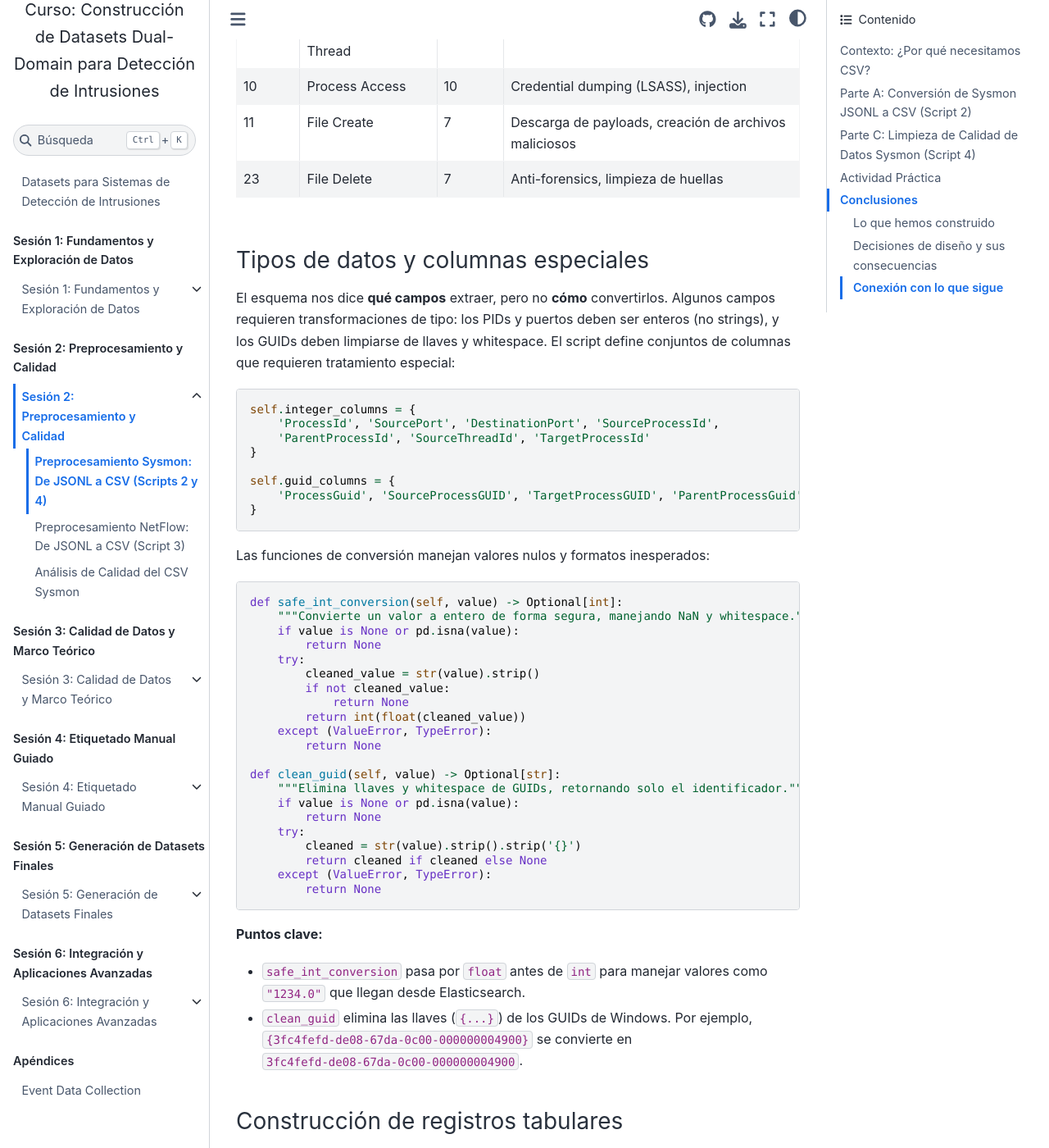
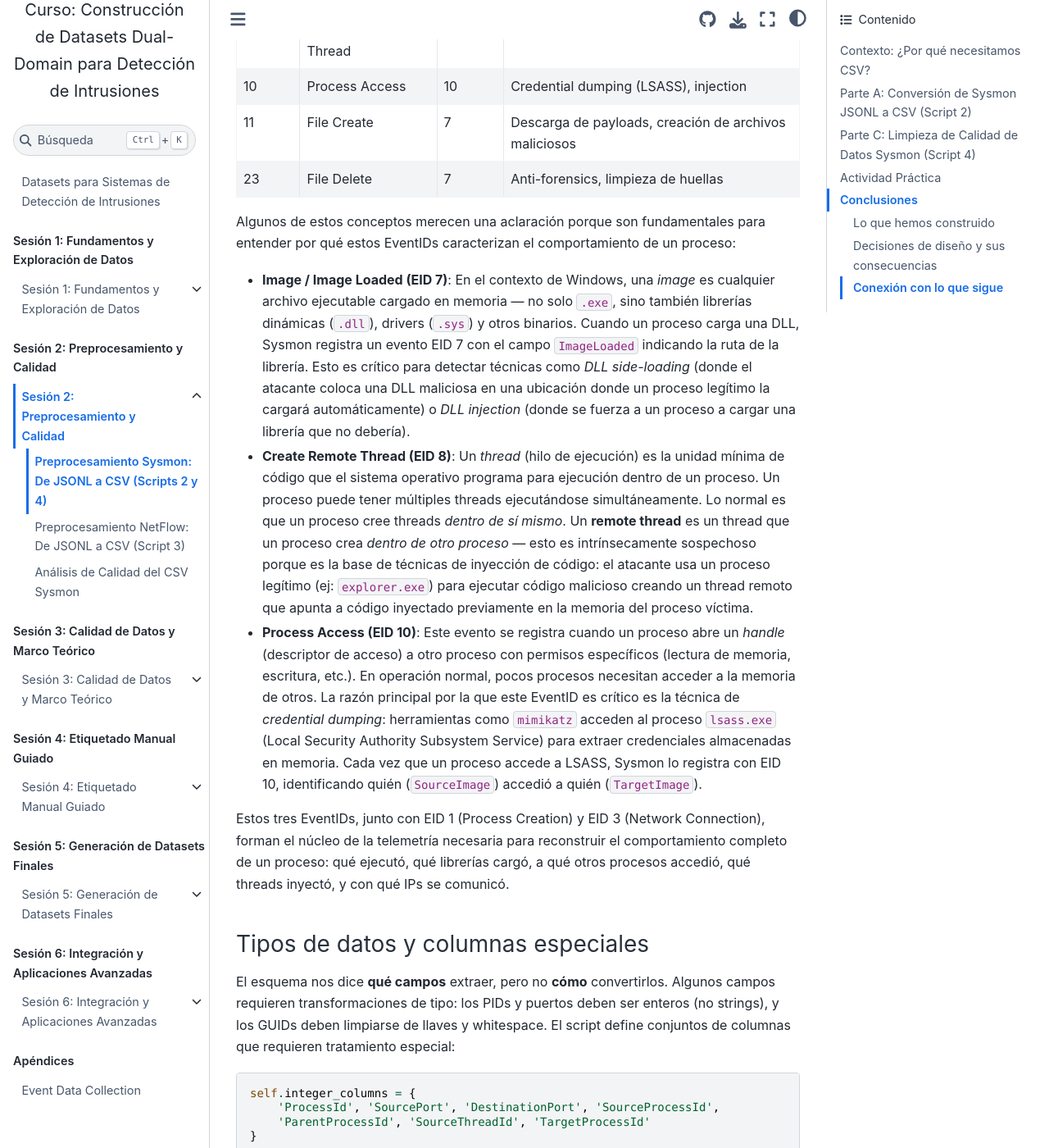
Before and after one commit to ollerenac/curso2026, a Jupyter Book: the page built from sesion-2/1-preprocesamiento-sysmon.md, in a window 1280 px wide and 1400 px high, scrolled down 9886 px. Shown: the whole window at 82% size. Built offline with Jupyter Book 1.0.4 settings and Sphinx 7.4.7 and the Sphinx Book theme 1.1.4, drawn with Linux system fonts in a browser that asks for light colours.

Commit message:
Add concept explanations for Image Loaded, Remote Thread, Process Access
Explain Windows concepts behind EID 7, 8, 10 after the APT-relevant
EventIDs table: what an 'image' is (DLLs, executables loaded in
memory), what a remote thread implies (code injection), and what
process access means (handle opening, credential dumping via LSASS).
Closes with synthesis of how these 5 core EventIDs together
characterize complete process behavior.

Co-Authored-By: Claude Opus 4.6 <noreply@anthropic.com>

```diff
--- a/sesion-2/1-preprocesamiento-sysmon.md
+++ b/sesion-2/1-preprocesamiento-sysmon.md
@@ -360,6 +360,16 @@ Los EventIDs más relevantes para la detección de APTs son:
 | 10 | Process Access | 10 | Credential dumping (LSASS), injection |
 | 11 | File Create | 7 | Descarga de payloads, creación de archivos maliciosos |
 | 23 | File Delete | 7 | Anti-forensics, limpieza de huellas |
+
+Algunos de estos conceptos merecen una aclaración porque son fundamentales para entender por qué estos EventIDs caracterizan el comportamiento de un proceso:
+
+- **Image / Image Loaded (EID 7)**: En el contexto de Windows, una *image* es cualquier archivo ejecutable cargado en memoria — no solo `.exe`, sino también librerías dinámicas (`.dll`), drivers (`.sys`) y otros binarios. Cuando un proceso carga una DLL, Sysmon registra un evento EID 7 con el campo `ImageLoaded` indicando la ruta de la librería. Esto es crítico para detectar técnicas como *DLL side-loading* (donde el atacante coloca una DLL maliciosa en una ubicación donde un proceso legítimo la cargará automáticamente) o *DLL injection* (donde se fuerza a un proceso a cargar una librería que no debería).
+
+- **Create Remote Thread (EID 8)**: Un *thread* (hilo de ejecución) es la unidad mínima de código que el sistema operativo programa para ejecución dentro de un proceso. Un proceso puede tener múltiples threads ejecutándose simultáneamente. Lo normal es que un proceso cree threads *dentro de sí mismo*. Un **remote thread** es un thread que un proceso crea *dentro de otro proceso* — esto es intrínsecamente sospechoso porque es la base de técnicas de inyección de código: el atacante usa un proceso legítimo (ej: `explorer.exe`) para ejecutar código malicioso creando un thread remoto que apunta a código inyectado previamente en la memoria del proceso víctima.
+
+- **Process Access (EID 10)**: Este evento se registra cuando un proceso abre un *handle* (descriptor de acceso) a otro proceso con permisos específicos (lectura de memoria, escritura, etc.). En operación normal, pocos procesos necesitan acceder a la memoria de otros. La razón principal por la que este EventID es crítico es la técnica de *credential dumping*: herramientas como `mimikatz` acceden al proceso `lsass.exe` (Local Security Authority Subsystem Service) para extraer credenciales almacenadas en memoria. Cada vez que un proceso accede a LSASS, Sysmon lo registra con EID 10, identificando quién (`SourceImage`) accedió a quién (`TargetImage`).
+
+Estos tres EventIDs, junto con EID 1 (Process Creation) y EID 3 (Network Connection), forman el núcleo de la telemetría necesaria para reconstruir el comportamiento completo de un proceso: qué ejecutó, qué librerías cargó, a qué otros procesos accedió, qué threads inyectó, y con qué IPs se comunicó.
 
 ### Tipos de datos y columnas especiales
 
```
